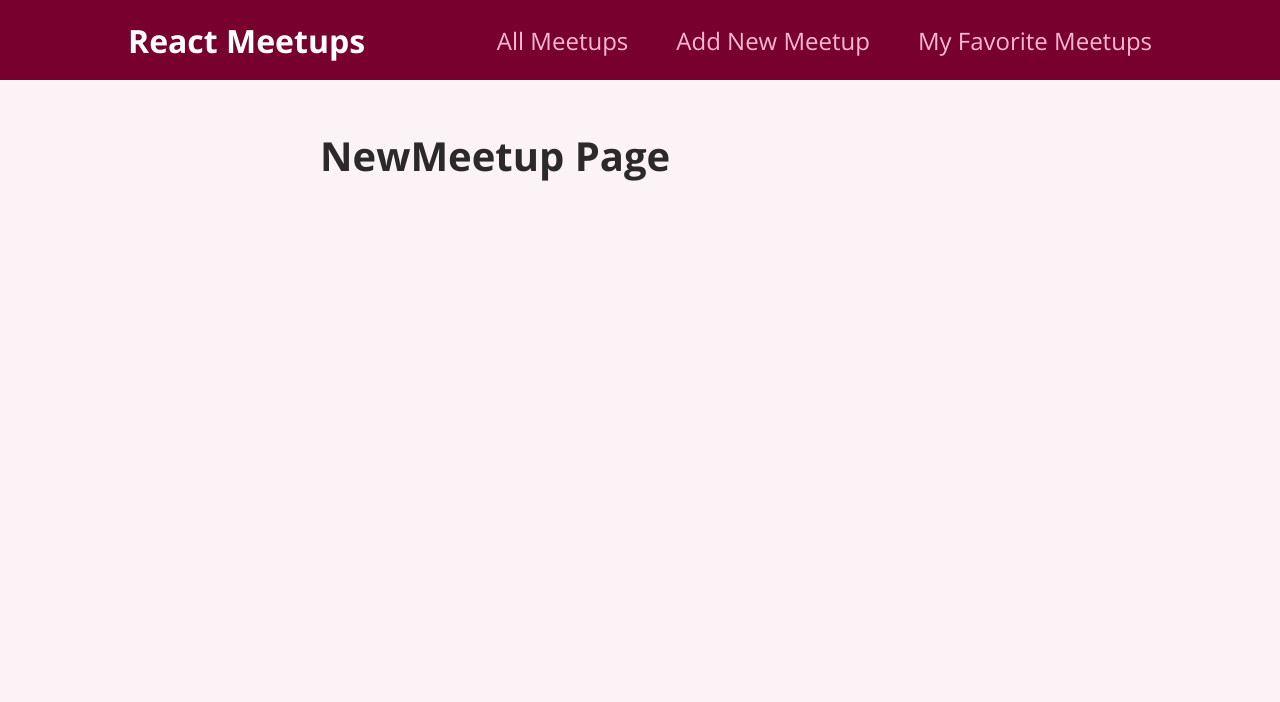
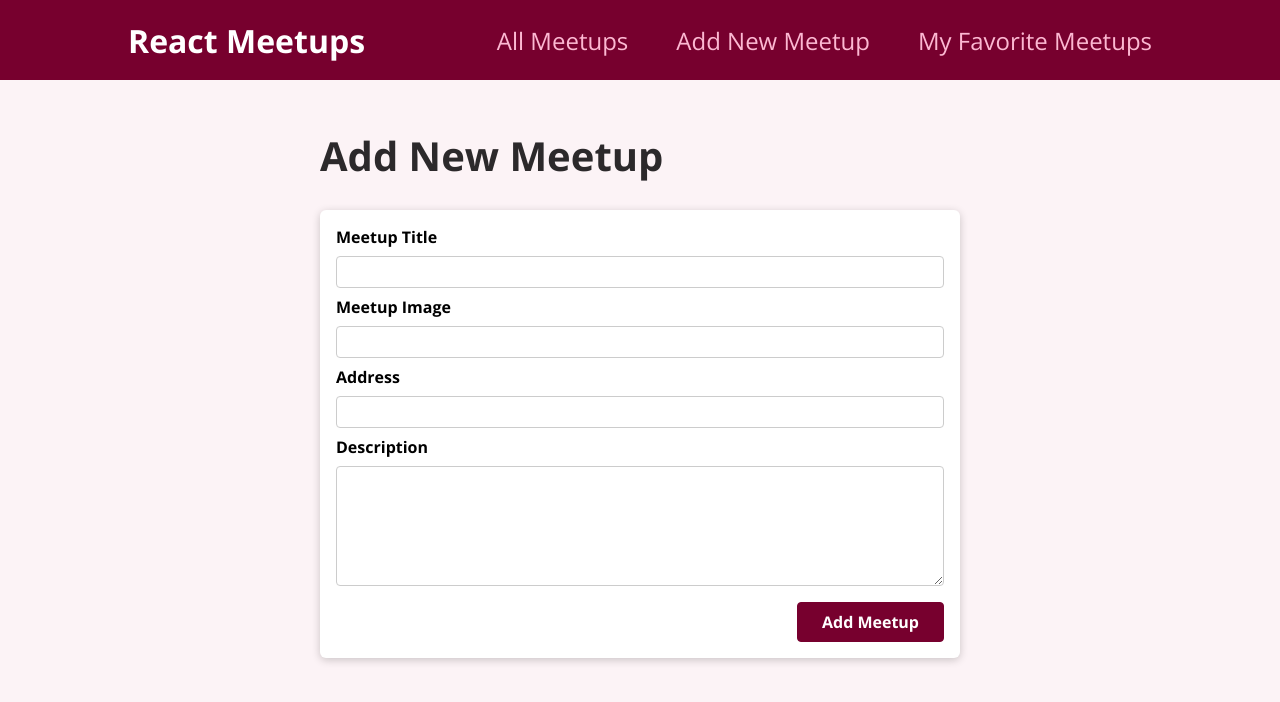
Before and after one commit to zakaria-akash/react-refresher-meetup-app, a React (Create React App) app: page /new-meetup in a window 1280 px wide. Shown: the top 702 px of the page. Built offline with nearby package versions, Linux system fonts and the light colour scheme.

Commit message:
adding a form in the NewMeetup page through NewMeetupForm component with its corresponding styles

```diff
--- /dev/null
+++ b/src/components/meetups/NewMeetupForm.js
@@ -0,0 +1,34 @@
+import React from "react";
+import Card from "../ui/Card";
+
+import classes from "./NewMeetupForm.module.css";
+
+const NewMeetupForm = () => {
+  return (
+    <Card>
+      <form className={classes.form}>
+        <div className={classes.control}>
+          <label htmlFor="title">Meetup Title</label>
+          <input type="text" id="title" required />
+        </div>
+        <div className={classes.control}>
+          <label htmlFor="image">Meetup Image</label>
+          <input type="url" id="image" required />
+        </div>
+        <div className={classes.control}>
+          <label htmlFor="address">Address</label>
+          <input type="text" id="address" required />
+        </div>
+        <div className={classes.control}>
+          <label htmlFor="description">Description</label>
+          <textarea id="description" required rows="5"></textarea>
+        </div>
+        <div className={classes.actions}>
+          <button>Add Meetup</button>
+        </div>
+      </form>
+    </Card>
+  );
+};
+
+export default NewMeetupForm;
--- /dev/null
+++ b/src/components/meetups/NewMeetupForm.module.css
@@ -0,0 +1,45 @@
+.form {
+  padding: 1rem;
+}
+
+.control {
+  margin-bottom: 0.5rem;
+}
+
+.control label {
+  display: block;
+  font-weight: bold;
+  margin-bottom: 0.5rem;
+}
+
+.control input,
+.control textarea {
+  display: block;
+  font: inherit;
+  border-radius: 4px;
+  border: 1px solid #ccc;
+  padding: 0.25rem;
+  width: 100%;
+}
+
+.actions {
+  margin-top: 1rem;
+  text-align: right;
+}
+
+.actions button {
+  font: inherit;
+  cursor: pointer;
+  background-color: #77002e;
+  color: white;
+  padding: 0.5rem 1.5rem;
+  border: 1px solid #77002e;
+  border-radius: 4px;
+  font-weight: bold;
+}
+
+.actions button:hover,
+.actions button:active {
+  background-color: #a50e48;
+  border-color: #a50e48;
+}
--- a/src/pages/NewMeetup.js
+++ b/src/pages/NewMeetup.js
@@ -1,9 +1,11 @@
 import React from "react";
+import NewMeetupForm from "../components/meetups/NewMeetupForm";
 
 const NewMeetup = () => {
   return (
     <div>
-      <h1>NewMeetup Page</h1>
+      <h1>Add New Meetup</h1>
+      <NewMeetupForm />
     </div>
   );
 };
```
